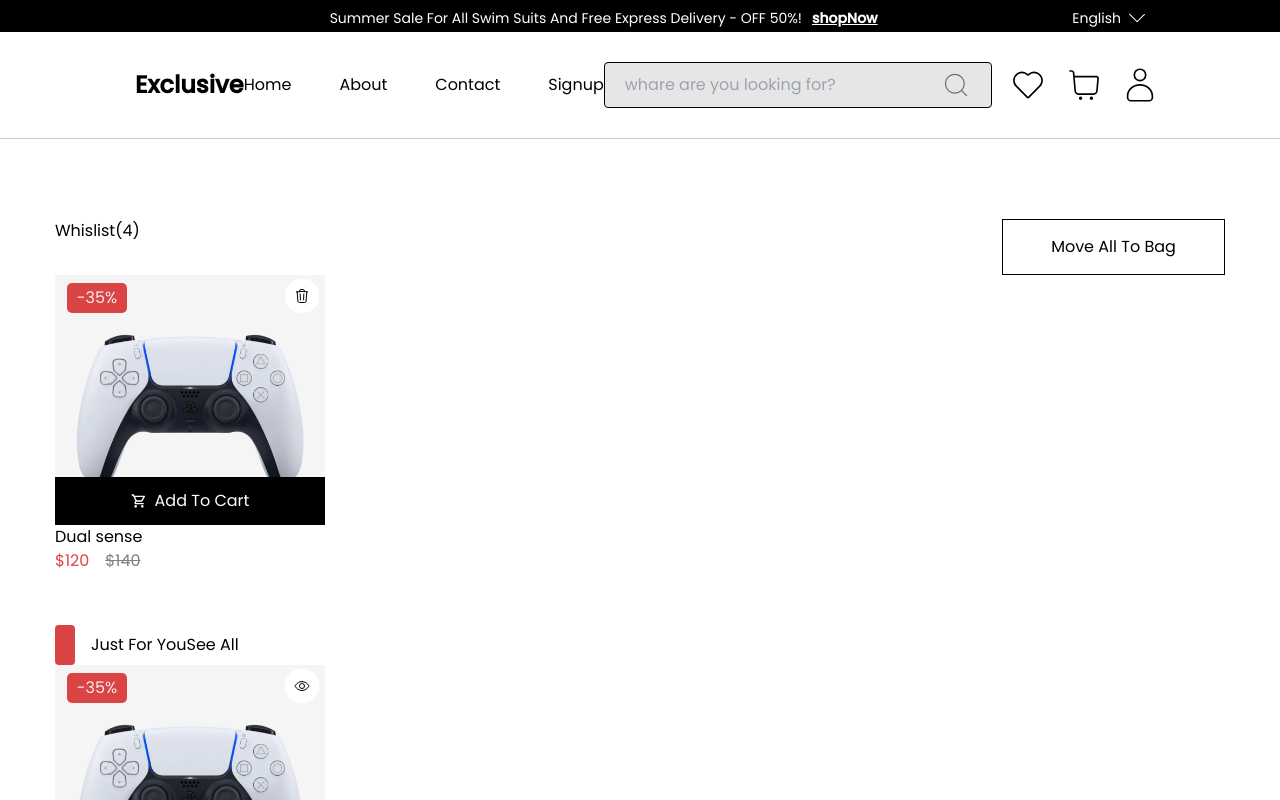
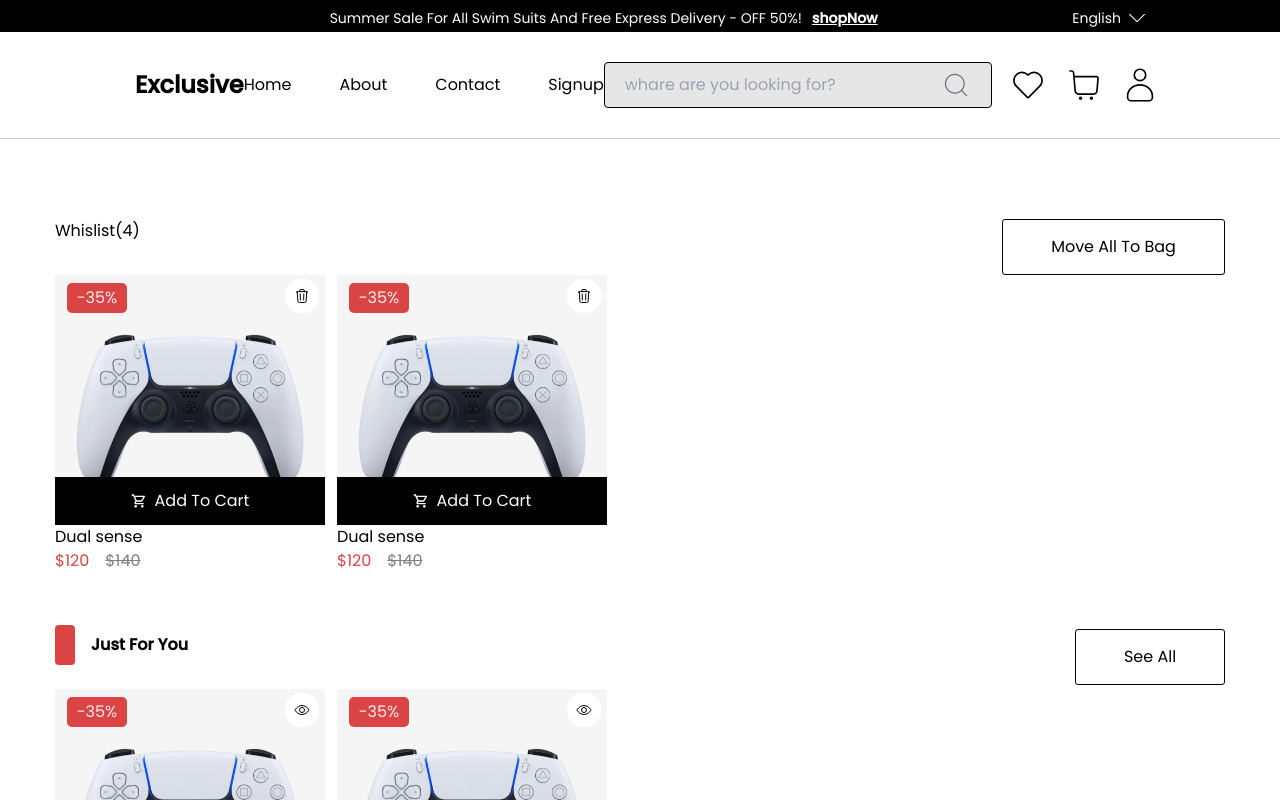
Before and after one commit to aryal31/Ecommerce-, a React (Vite) app: page /wishlist in a window 1280 px wide. Shown: the top 800 px of the page. Built offline with nearby package versions, Linux system fonts and the light colour scheme.

Commit message:
wishlist design

```diff
--- a/src/Pages/CartPage.jsx
+++ b/src/Pages/CartPage.jsx
@@ -1,8 +1,9 @@
-import React from 'react'
-
+import Breadcrumb from "../components/Breadcrumb"
 const CartPage = () => {
   return (
-    <div>CartPage</div>
+    <div className=''>
+      <Breadcrumb first='first' second='second'/>
+    </div>
   )
 }
 
--- a/src/Pages/Wishlistpage.jsx
+++ b/src/Pages/Wishlistpage.jsx
@@ -1,6 +1,7 @@
 import React from "react";
 import Itemcardinwishlist from "../components/Itemcardinwishlist";
 import ItemCardinWishlistSuggestion from "../components/ItemCardinWishlistSuggestion";
+import Heading from "../components/Heading";
 ItemCardinWishlistSuggestion;
 
 const Wishlistpage = () => {
@@ -10,14 +11,22 @@
         <div className="flex flex-col justify-center">
           <div className="flex justify-between">
             <p>Whislist(4)</p>
-            <button className="border-black border-[1px] w-[223px] h-[56px]">
+            <button className="border-black border-[1px] w-[223px] h-[56px] rounded-[3px]">
               Move All To Bag
             </button>
           </div>
+          <div className="flex gap-3">
+          <ItemCardinWishlistSuggestion />
           <ItemCardinWishlistSuggestion />
 
-          <div className="flex">
-            <div className="flex items-center">
+          </div>
+          <div className="flex justify-between items-center">
+          <Heading date="just for you" textClr="text-black" />
+          <button className="items-center justify-center h-[56px] w-[150px] border-black border-[1px] rounded-[3px]">See All</button>
+          </div>
+
+          {/*
+            <div className="flex items-center justify-between">
               <div className="h-[40px] w-[20px] aspect-[1/2] bg-[#DB4444] rounded-[4px]"></div>
               <div className="text-[16px]  pl-[16px] capitalize">
                 Just For You
@@ -25,10 +34,13 @@
               <div>
                 <button>See All</button>
               </div>
-            </div>
-          </div>
+            </div> */}
 
-          <Itemcardinwishlist />
+         <div className="flex gap-3">
+         <Itemcardinwishlist />
+         <Itemcardinwishlist />
+         </div>
+
         </div>
       </div>
     </div>
--- /dev/null
+++ b/src/components/Breadcrumb.jsx
@@ -0,0 +1,11 @@
+import React from 'react'
+
+const Breadcrumb = ({first, second, third, fourth, fifth}) => {
+  return (
+    <div>
+      <p><span className='opacity-50'>{first}/{second}</span>/ <span>{third}</span>/<span>{fourth}</span>/<span>{fifth}</span> </p>
+    </div>
+  )
+}
+
+export default Breadcrumb
--- /dev/null
+++ b/src/components/Buttonwithoutline.jsx
@@ -0,0 +1,11 @@
+import React from 'react'
+
+const Buttonwithoutline = () => {
+  return (
+    <div>
+
+    </div>
+  )
+}
+
+export default Buttonwithoutline
--- a/src/components/Heading.jsx
+++ b/src/components/Heading.jsx
@@ -1,11 +1,11 @@
 import React from "react";
 
-const Heading = ({ date, title }) => {
+const Heading = ({ date, title, textClr='text-[#DB4444]' }) => {
   return (
     <div>
       <div className="flex items-center">
         <div className="h-[40px] w-[20px] aspect-[1/2] bg-[#DB4444] rounded-[4px]"></div>
-        <div className="text-[#DB4444] font-bold text-[16px]  pl-[16px] capitalize">
+      <div className={` ${textClr} font-bold text-[16px]  pl-[16px] capitalize`}>
           {date}
         </div>
       </div>
@@ -16,4 +16,9 @@
   );
 };
 
+Heading.defaultProps = {
+  title: "", // This is the default value when the title is not passed
+};
+
+
 export default Heading;
```
